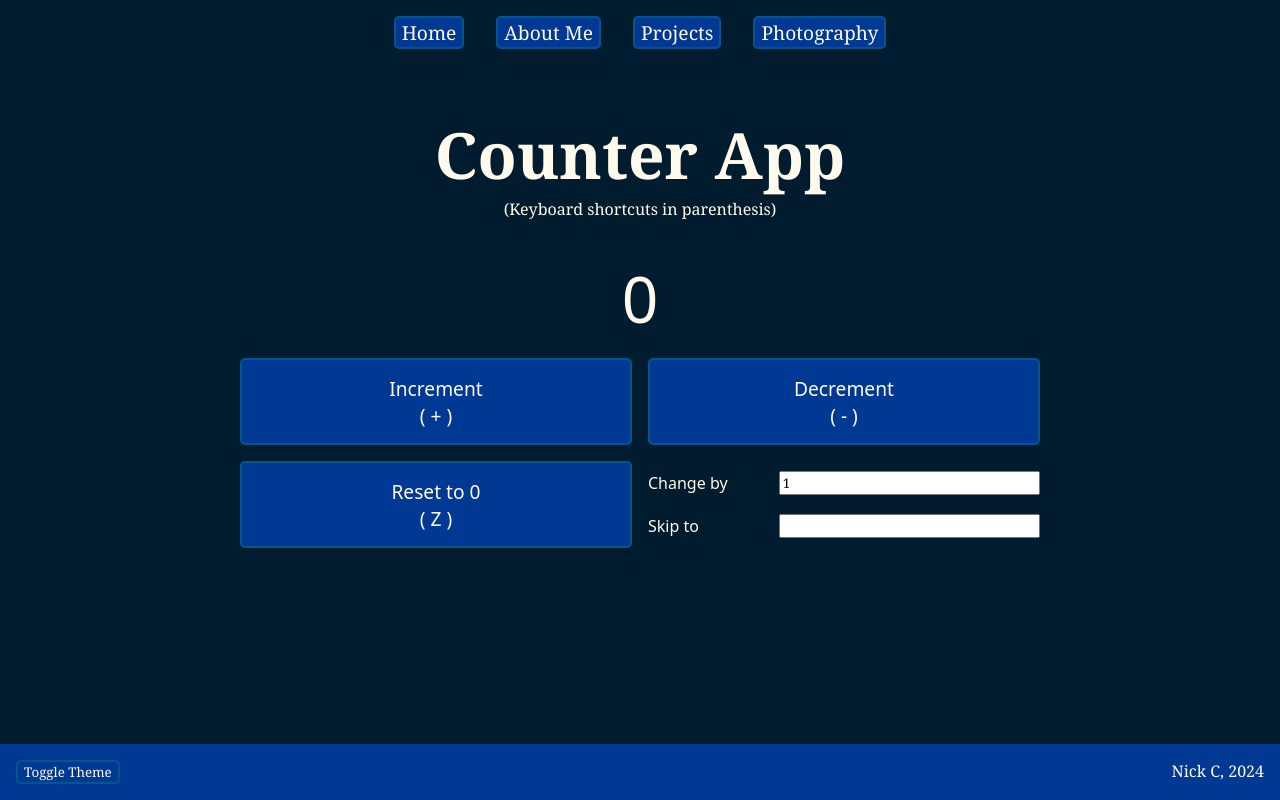
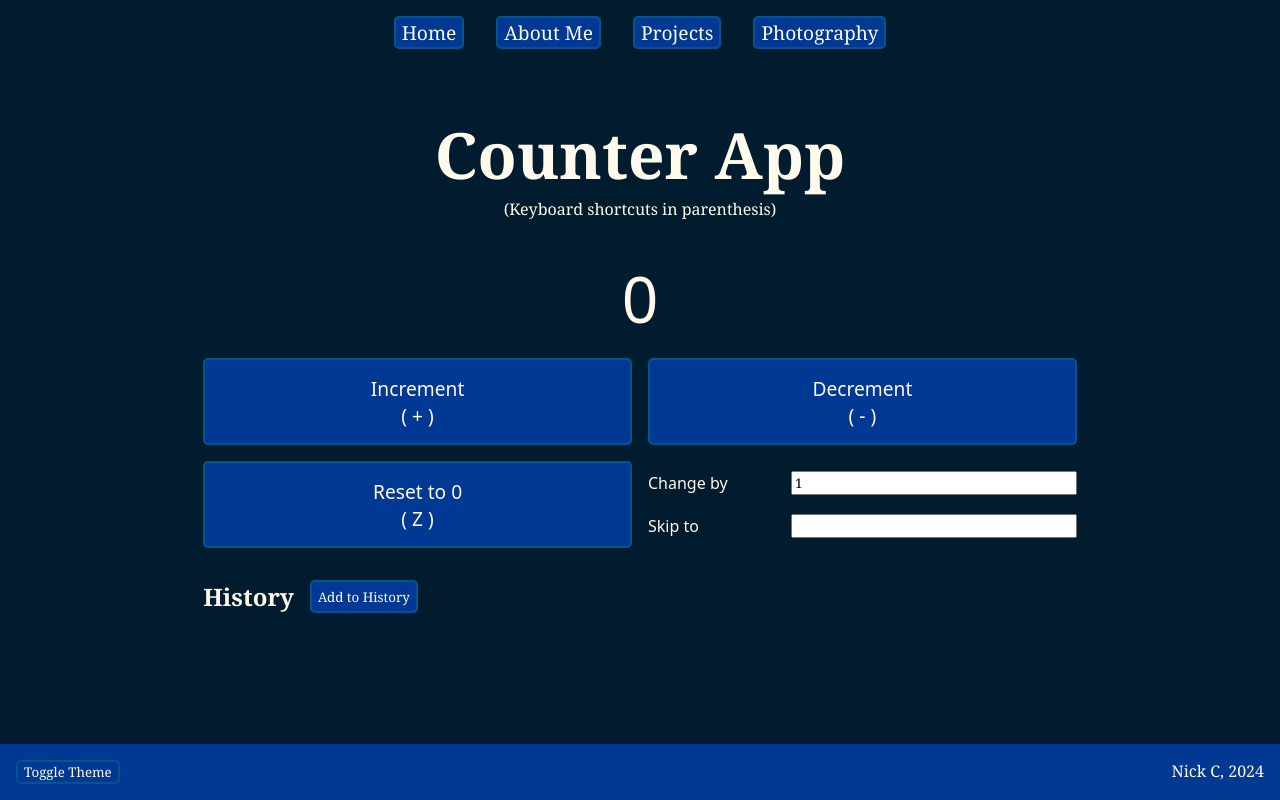
Before and after one commit to solo-nko/homepage, a Vue app: page /projects/counter in a window 1280 px wide. Built offline with nearby package versions, Linux system fonts and the light colour scheme.

Commit message:
Add basic history functionality to CounterApp.vue

```diff
--- /dev/null
+++ b/src/types/CountHistoryItem.ts
@@ -0,0 +1,9 @@
+export interface CountHistoryItem {
+	id: number;
+	count: number;
+	date: string;
+}
+
+export function constructDateReadable(inputDate: Date) {
+	return `${inputDate.getFullYear()}/${inputDate.getMonth() + 1}/${inputDate.getDate()} - ${inputDate.toLocaleTimeString()}`;
+}
--- a/src/views/projects/CounterApp.vue
+++ b/src/views/projects/CounterApp.vue
@@ -11,7 +11,8 @@
 		</BaseButton>
 		<BaseButton id="decrButton" class="theme-text enlarged-text" v-on:click="decreaseCount(delta)">Decrement <br>( - )
 		</BaseButton>
-		<BaseButton id="resetButton" class="theme-text enlarged-text" v-on:click="resetCount()">Reset to 0 <br>( Z )</BaseButton>
+		<BaseButton id="resetButton" class="theme-text enlarged-text" v-on:click="resetCount()">Reset to 0 <br>( Z )
+		</BaseButton>
 
 		<div id="inputs-container" class="grid-row">
 			<label class="theme-text">Change by</label>
@@ -20,14 +21,29 @@
 			<input type="number" inputmode="numeric" v-on:change="setCount($event)" ref="setInput" />
 		</div>
 	</div>
+	<div id="history-container" class="theme-text">
+		<div id="history-header">
+			<h2>History</h2>
+			<BaseButton v-on:click="addToHistory">Add to History</BaseButton>
+		</div>
+		<ul>
+			<li v-for="(history, index) in historyList" v-bind:key="index">
+				Count: {{ history.count }}, Date: {{ history.date }}
+				<BaseButton v-on:click="removeFromHistory(index)">Delete</BaseButton>
+			</li>
+		</ul>
+	</div>
 </template>
 
 <script setup lang="ts">
 import BaseButton from "@/components/common/BaseButton.vue";
+import type { CountHistoryItem } from "@/types/CountHistoryItem";
+import { constructDateReadable } from "@/types/CountHistoryItem";
 import { onMounted, onUnmounted, ref } from "vue";
 
 const count = ref(0);
 const delta = ref(1);
+const historyList = ref<CountHistoryItem[]>([]);
 const deltaInput = ref<Element | null>(null);
 const setInput = ref<Element | null>(null);
 
@@ -41,16 +57,15 @@ onUnmounted(() => {
 
 // keyboard shortcuts
 function keyHandler(event: KeyboardEvent | undefined) {
-	console.log(document.activeElement);
-	console.log(deltaInput.value);
 	if (
 			event &&
+			/*	activeElement is a property that displays which element is in focus. Typically, that will either be the whole document,
+			or one of the input elements. so we see if one of the input elements is currently in focus */
 			document.activeElement != deltaInput.value &&
 			document.activeElement != setInput.value) {
 		if (event.key == "+") increaseCount(delta.value);
 		else if (event.key == "-") decreaseCount(delta.value);
 		else if (event.key == "z") resetCount();
-		console.log(event.key);
 	}
 }
 
@@ -62,7 +77,23 @@ function decreaseCount(decrementAmount = 1): void {
 	count.value -= decrementAmount;
 }
 
+function addToHistory() {
+	historyList.value.push(
+			{
+				id: historyList.value.length,
+				count: count.value,
+				date: constructDateReadable(new Date())
+			}
+	);
+}
+
+function removeFromHistory(historyId: number) {
+	historyList.value.splice(historyId, 1);
+}
+
 function resetCount() {
+
+	addToHistory();
 	// reset count
 	count.value = 0;
 	// reset "change by" value internally
@@ -97,6 +128,8 @@ function setCount(event: Event) {
 <style scoped lang="scss">
 @use "@/assets/main";
 
+$maxWidth: 70%;
+
 .theme-text {
 	font-family: "Noto Sans", sans-serif;
 }
@@ -105,9 +138,13 @@ function setCount(event: Event) {
 	font-size: 120%;
 }
 
+#grid-container,
+#history-container {
+	max-width: $maxWidth;
+	margin: 0 auto;
+}
+
 #grid-container {
-	max-width: 800px;
-	margin: 0 auto;
 	display: grid;
 	grid-template-rows: 2fr 1fr 1fr 1fr;
 	grid-template-columns: 1fr 1fr;
@@ -131,9 +168,11 @@ h1, #counterResult {
 	flex-direction: column;
 	justify-content: center;
 	align-items: center;
+
 	h1 {
 		margin-bottom: 0;
 	}
+
 	p {
 		margin-top: 0;
 	}
@@ -163,4 +202,16 @@ h1, #counterResult {
 	grid-template-columns: 1fr 2fr;
 	grid-template-rows: 1fr 1fr;
 }
+
+#history-container {
+	margin-top: 2rem;
+}
+
+#history-header {
+	display: flex;
+
+	h2 {
+		margin: 0 1rem 0 0;
+	}
+}
 </style>
```
